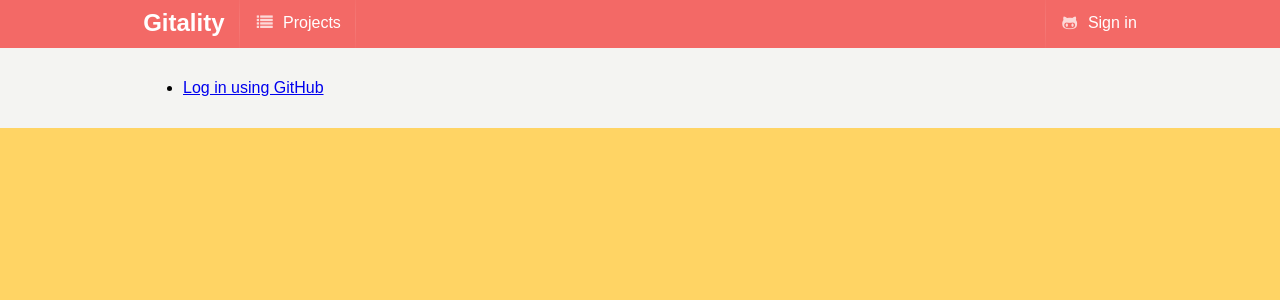
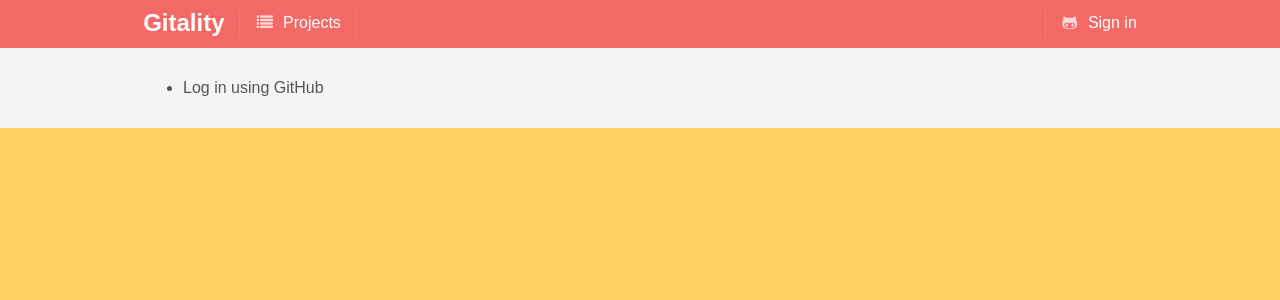
Before and after one commit to DjangoLover/gitality, a Django app: page /login/?next=/projects/create/ in a window 1280 px wide. Shown: the top 300 px of the page. Run offline with Django 3.2, Linux system fonts and the light colour scheme; some libraries are stand-ins or nearby versions.

Commit message:
Styled project details page

```diff
--- a/gitality/core/static/css/main.css
+++ b/gitality/core/static/css/main.css
@@ -4,6 +4,14 @@ body {
     background-color: #ffd464;
     font-family: sans-serif;
     padding-top: 48px;
+    color: #555555!important;
+}
+a {
+    color: #555555;
+    text-decoration: none;
+}
+a:hover {
+    color: #000000;
 }
 .main.menu {
     left: 0;
--- a/gitality/projects/templates/projects/project_detail.html
+++ b/gitality/projects/templates/projects/project_detail.html
@@ -5,9 +5,6 @@
 {% block title %}{{ project.name }} &#124; {{ block.super }}{% endblock title %}
 
 {% block content %}
-
 <h3>{{ project.name }}</h3>
-
-<p>{{ project.repo_url|urlize }}</p>
-
+  <p>{{ project.repo_url|urlize }}</p>
 {% endblock content %}
```
